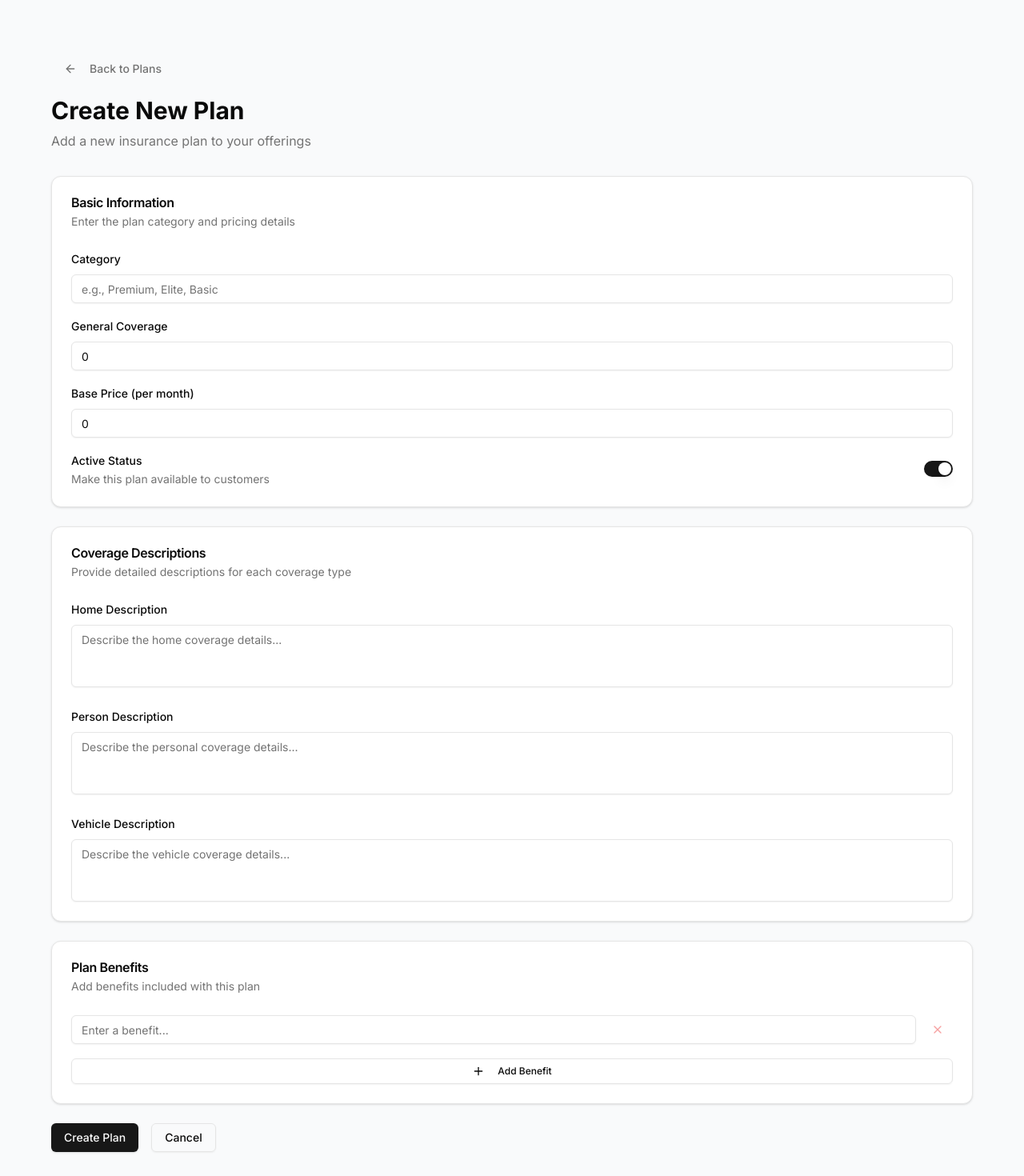
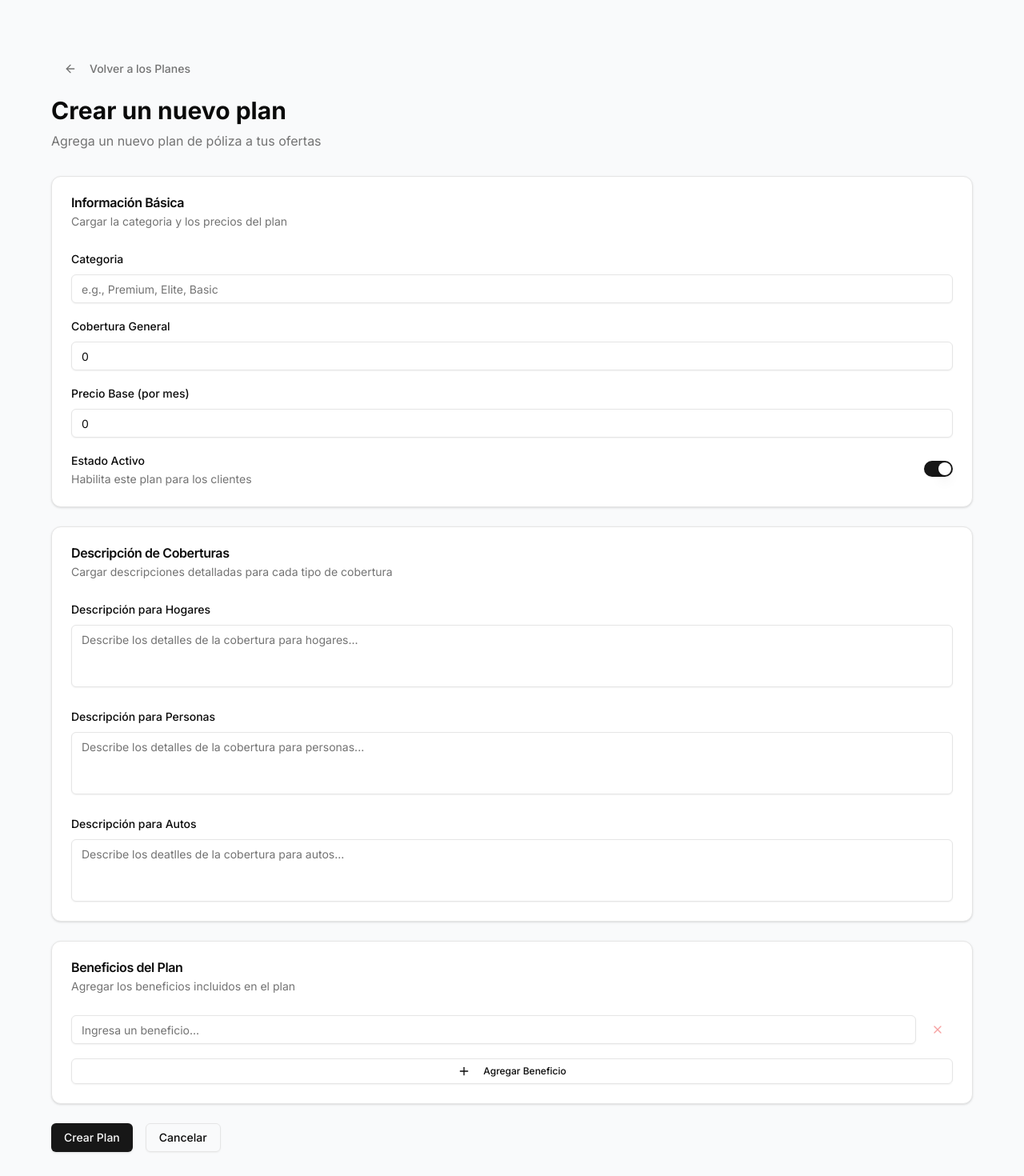
Before and after one commit to francoleon08/proyecto-aps, a Next.js app: page /plans/new in a window 1280 px wide. Shown: the part 120-1590 px from the top of the page at 80% size. Built offline with nearby package versions, Linux system fonts and the light colour scheme; no server answers.

Commit message:
chore: change UI texts to spanish

```diff
--- a/app/plans/[id]/edit/page.tsx
+++ b/app/plans/[id]/edit/page.tsx
@@ -31,11 +31,11 @@ export default function EditPlanPage() {
             <Link href="/plans">
               <Button variant="ghost" className="mb-4 text-muted-foreground hover:text-foreground">
                 <ArrowLeft className="h-4 w-4 mr-2" />
-                Back to Plans
+                Volver a los Planes
               </Button>
             </Link>
-            <h1 className="text-3xl font-bold text-foreground mb-2">Edit Plan</h1>
-            <p className="text-muted-foreground">Update the details of this insurance plan</p>
+            <h1 className="text-3xl font-bold text-foreground mb-2">Editar el plan</h1>
+            <p className="text-muted-foreground">Actualiza los detalles del plan de póliza</p>
           </div>
 
           <PlanForm initialData={plan} isEditing />
--- a/app/plans/[id]/page.tsx
+++ b/app/plans/[id]/page.tsx
@@ -32,18 +32,18 @@ export default function ViewPlanPage() {
             <Link href="/plans">
               <Button variant="ghost" className="mb-4 text-muted-foreground hover:text-foreground">
                 <ArrowLeft className="h-4 w-4 mr-2" />
-                Back to Plans
+                Volver a los Planes
               </Button>
             </Link>
             <div className="flex items-center justify-between">
               <div>
                 <h1 className="text-3xl font-bold text-foreground mb-2">{plan.category} Plan</h1>
-                <p className="text-muted-foreground">View detailed information about this insurance plan</p>
+                <p className="text-muted-foreground">Ver información detallada acerca de este plan de póliza</p>
               </div>
               <Link href={`/plans/${plan.id}/edit`}>
                 <Button className="bg-primary text-primary-foreground hover:bg-primary/90">
                   <Pencil className="h-4 w-4 mr-2" />
-                  Edit Plan
+                  Editar el plan
                 </Button>
               </Link>
             </div>
@@ -54,7 +54,7 @@ export default function ViewPlanPage() {
             <Card className="bg-card border-border">
               <CardHeader>
                 <div className="flex items-center justify-between">
-                  <CardTitle className="text-card-foreground">Plan Overview</CardTitle>
+                  <CardTitle className="text-card-foreground">Detalles del Plan</CardTitle>
                   <Badge
                     variant={plan.is_active ? 'default' : 'secondary'}
                     className={
@@ -67,14 +67,18 @@ export default function ViewPlanPage() {
               </CardHeader>
               <CardContent className="space-y-4">
                 <div>
-                  <label className="text-sm font-medium text-muted-foreground">Category</label>
+                  <label className="text-sm font-medium text-muted-foreground">Categoria</label>
                   <p className="text-lg font-semibold text-card-foreground mt-1">{plan.category}</p>
                 </div>
                 <div>
-                  <label className="text-sm font-medium text-muted-foreground">Base Price</label>
+                  <label className="text-sm font-medium text-muted-foreground">Precio Base</label>
                   <p className="text-lg font-semibold text-card-foreground mt-1">
                     ${plan.base_price.toFixed(2)} / month
                   </p>
+                </div>
+                <div>
+                  <label className="text-sm font-medium text-muted-foreground">Cobertura General</label>
+                  <p className="text-lg font-semibold text-card-foreground mt-1">${plan.general_coverage.toFixed(2)}</p>
                 </div>
               </CardContent>
             </Card>
@@ -82,16 +86,16 @@ export default function ViewPlanPage() {
             {plan.description && (
               <Card className="bg-card border-border">
                 <CardHeader>
-                  <CardTitle className="text-card-foreground">Coverage Descriptions</CardTitle>
+                  <CardTitle className="text-card-foreground">Descripciones de Cobertura</CardTitle>
                   <CardDescription className="text-muted-foreground">
-                    Detailed coverage information for each category
+                    Información detallada de cada cobertura
                   </CardDescription>
                 </CardHeader>
                 <CardContent className="space-y-6">
                   <div>
                     <h3 className="text-sm font-semibold text-card-foreground mb-2 flex items-center gap-2">
                       <span className="h-2 w-2 rounded-full bg-primary"></span>
-                      Home Coverage
+                      Cobertura Hogar
                     </h3>
                     <p className="text-muted-foreground leading-relaxed">
                       {(plan.description as { home: string }).home}
@@ -100,7 +104,7 @@ export default function ViewPlanPage() {
                   <div>
                     <h3 className="text-sm font-semibold text-card-foreground mb-2 flex items-center gap-2">
                       <span className="h-2 w-2 rounded-full bg-primary"></span>
-                      Person Coverage
+                      Cobertura Persona
                     </h3>
                     <p className="text-muted-foreground leading-relaxed">
                       {(plan.description as { person: string }).person}
@@ -109,7 +113,7 @@ export default function ViewPlanPage() {
                   <div>
                     <h3 className="text-sm font-semibold text-card-foreground mb-2 flex items-center gap-2">
                       <span className="h-2 w-2 rounded-full bg-primary"></span>
-                      Vehicle Coverage
+                      Cobertura Auto
                     </h3>
                     <p className="text-muted-foreground leading-relaxed">
                       {(plan.description as { vehicle: string }).vehicle}
@@ -121,9 +125,9 @@ export default function ViewPlanPage() {
             {/* Benefits */}
             <Card className="bg-card border-border">
               <CardHeader>
-                <CardTitle className="text-card-foreground">Plan Benefits</CardTitle>
+                <CardTitle className="text-card-foreground">Beneficios del Plan</CardTitle>
                 <CardDescription className="text-muted-foreground">
-                  Additional benefits included with this plan
+                  Beneficios adicionales incluidos en el plan
                 </CardDescription>
               </CardHeader>
               <CardContent>
--- a/app/plans/new/page.tsx
+++ b/app/plans/new/page.tsx
@@ -10,20 +10,13 @@ export default function NewPlanPage() {
       <div className="p-8">
         <div className="mb-8">
           <Link href="/plans">
-            <Button
-              variant="ghost"
-              className="mb-4 text-muted-foreground hover:text-foreground"
-            >
+            <Button variant="ghost" className="mb-4 text-muted-foreground hover:text-foreground">
               <ArrowLeft className="h-4 w-4 mr-2" />
-              Back to Plans
+              Volver a los Planes
             </Button>
           </Link>
-          <h1 className="text-3xl font-bold text-foreground mb-2">
-            Create New Plan
-          </h1>
-          <p className="text-muted-foreground">
-            Add a new insurance plan to your offerings
-          </p>
+          <h1 className="text-3xl font-bold text-foreground mb-2">Crear un nuevo plan</h1>
+          <p className="text-muted-foreground">Agrega un nuevo plan de póliza a tus ofertas</p>
         </div>
 
         <PlanForm />
--- a/app/plans/page.tsx
+++ b/app/plans/page.tsx
@@ -46,37 +46,37 @@ export default function PlansListPage() {
           <Link href="/dashboard/admin">
             <Button variant="ghost" className="mb-4 text-muted-foreground hover:text-foreground">
               <ArrowLeft className="h-4 w-4 mr-2" />
-              Back to Dashboard
+              Volver al Dashboard
             </Button>
           </Link>
           <div className="flex items-center justify-between mb-8">
             <div>
-              <h1 className="text-3xl font-bold text-foreground mb-2">Insurance Plans</h1>
-              <p className="text-muted-foreground">Manage your global insurance plan offerings</p>
+              <h1 className="text-3xl font-bold text-foreground mb-2">Planes de Póliza</h1>
+              <p className="text-muted-foreground">Administre los planes de póliza ofrecidos</p>
             </div>
             <Link href="/plans/new">
               <Button className="bg-primary text-primary-foreground hover:bg-primary/90">
                 <Plus className="h-4 w-4 mr-2" />
-                New Plan
+                Nuevo Plan
               </Button>
             </Link>
           </div>
 
           <Card className="bg-card border-border">
             <CardHeader>
-              <CardTitle className="text-card-foreground">All Plans</CardTitle>
+              <CardTitle className="text-card-foreground">Todos los Planes</CardTitle>
               <CardDescription className="text-muted-foreground">
-                View and manage all insurance plans in the system
+                Visualice y maneje todos sus planes de póliza en el sistema
               </CardDescription>
             </CardHeader>
             <CardContent>
               <Table>
                 <TableHeader>
                   <TableRow className="border-border hover:bg-transparent">
-                    <TableHead className="text-muted-foreground">Category</TableHead>
-                    <TableHead className="text-muted-foreground">Base Price</TableHead>
-                    <TableHead className="text-muted-foreground">Status</TableHead>
-                    <TableHead className="text-right text-muted-foreground">Actions</TableHead>
+                    <TableHead className="text-muted-foreground">Categoría</TableHead>
+                    <TableHead className="text-muted-foreground">Precio Base</TableHead>
+                    <TableHead className="text-muted-foreground">Estado</TableHead>
+                    <TableHead className="text-right text-muted-foreground">Acciones</TableHead>
                   </TableRow>
                 </TableHeader>
                 <TableBody>
@@ -129,9 +129,10 @@ export default function PlansListPage() {
                                 <span className="sr-only">Delete</span>
                               </Button>
                             }
-                            title="Delete Plan?"
-                            description="Are you sure you want to delete this plan? This action cannot be undone."
-                            confirmText="Delete"
+                            title="¿Estas seguro de eliminar el plan? "
+                            description="Esta acción no podrá ser revertida."
+                            confirmText="Eliminar"
+                            cancelText="Cancelar"
                             onConfirm={async () => handleDelete(plan.id)}
                           />
                         </div>
--- a/components/plan-form.tsx
+++ b/components/plan-form.tsx
@@ -67,28 +67,28 @@ export function PlanForm({ initialData, isEditing = false }: PlanFormProps) {
     }
     if (isEditing) {
       if (!initialData?.id) {
-        toast.error('Invalid plan ID')
+        toast.error('El id del plan es inválido')
         setLoading(false)
         return
       }
       updatePlan(initialData.id, plan)
         .then(() => {
-          toast.success('Plan updated successfully')
+          toast.success('El plan ha sido actualizado correctamente')
           router.push('/plans')
         })
         .catch((error) => {
-          toast.error('There was an error updating the plan')
+          toast.error('Ocurrió un error actualizando los datos del plan')
           console.error(error)
           setLoading(false)
         })
     } else {
       createPlan(plan)
         .then(() => {
-          toast.success('Plan created successfully')
+          toast.success('El plan ha sido creado correctamente')
           router.push('/plans')
         })
         .catch((error) => {
-          toast.error('There was an error creating the plan')
+          toast.error('Ocurrió un error creando el plan')
           console.error(error)
           setLoading(false)
         })
@@ -110,15 +110,15 @@ export function PlanForm({ initialData, isEditing = false }: PlanFormProps) {
       {/* Basic Information */}
       <Card className="bg-card border-border">
         <CardHeader>
-          <CardTitle className="text-card-foreground">Basic Information</CardTitle>
+          <CardTitle className="text-card-foreground">Información Básica</CardTitle>
           <CardDescription className="text-muted-foreground">
-            Enter the plan category and pricing details
+            Cargar la categoria y los precios del plan
           </CardDescription>
         </CardHeader>
         <CardContent className="space-y-4">
           <div className="space-y-2">
             <Label htmlFor="category" className="text-card-foreground">
-              Category
+              Categoria
             </Label>
             <Input
               id="category"
@@ -131,7 +131,7 @@ export function PlanForm({ initialData, isEditing = false }: PlanFormProps) {
           </div>
           <div className="space-y-2">
             <Label htmlFor="general_coverage" className="text-card-foreground">
-              General Coverage
+              Cobertura General
             </Label>
             <Input
               id="general_coverage"
@@ -147,7 +147,7 @@ export function PlanForm({ initialData, isEditing = false }: PlanFormProps) {
           </div>
           <div className="space-y-2">
             <Label htmlFor="basePrice" className="text-card-foreground">
-              Base Price (per month)
+              Precio Base (por mes)
             </Label>
             <Input
               id="basePrice"
@@ -164,9 +164,9 @@ export function PlanForm({ initialData, isEditing = false }: PlanFormProps) {
           <div className="flex items-center justify-between">
             <div className="space-y-0.5">
               <Label htmlFor="active" className="text-card-foreground">
-                Active Status
+                Estado Activo
               </Label>
-              <p className="text-sm text-muted-foreground">Make this plan available to customers</p>
+              <p className="text-sm text-muted-foreground">Habilita este plan para los clientes</p>
             </div>
             <Switch id="active" checked={isActive} onCheckedChange={setIsActive} />
           </div>
@@ -176,19 +176,19 @@ export function PlanForm({ initialData, isEditing = false }: PlanFormProps) {
       {/* Coverage Descriptions */}
       <Card className="bg-card border-border">
         <CardHeader>
-          <CardTitle className="text-card-foreground">Coverage Descriptions</CardTitle>
+          <CardTitle className="text-card-foreground">Descripción de Coberturas</CardTitle>
           <CardDescription className="text-muted-foreground">
-            Provide detailed descriptions for each coverage type
+            Cargar descripciones detalladas para cada tipo de cobertura
           </CardDescription>
         </CardHeader>
         <CardContent className="space-y-6">
           <div className="space-y-2">
             <Label htmlFor="homeDescription" className="text-card-foreground">
-              Home Description
+              Descripción para Hogares
             </Label>
             <Textarea
               id="homeDescription"
-              placeholder="Describe the home coverage details..."
+              placeholder="Describe los detalles de la cobertura para hogares..."
               value={homeDescription}
               required
               onChange={(e) => setHomeDescription(e.target.value)}
@@ -198,11 +198,11 @@ export function PlanForm({ initialData, isEditing = false }: PlanFormProps) {
           </div>
           <div className="space-y-2">
             <Label htmlFor="personDescription" className="text-card-foreground">
-              Person Description
+              Descripción para Personas
             </Label>
             <Textarea
               id="personDescription"
-              placeholder="Describe the personal coverage details..."
+              placeholder="Describe los detalles de la cobertura para personas..."
               value={personDescription}
               required
               onChange={(e) => setPersonDescription(e.target.value)}
@@ -212,11 +212,11 @@ export function PlanForm({ initialData, isEditing = false }: PlanFormProps) {
           </div>
           <div className="space-y-2">
             <Label htmlFor="vehicleDescription" className="text-card-foreground">
-              Vehicle Description
+              Descripción para Autos
             </Label>
             <Textarea
               id="vehicleDescription"
-              placeholder="Describe the vehicle coverage details..."
+              placeholder="Describe los deatlles de la cobertura para autos..."
               value={vehicleDescription}
               required
               onChange={(e) => setVehicleDescription(e.target.value)}
@@ -230,14 +230,16 @@ export function PlanForm({ initialData, isEditing = false }: PlanFormProps) {
       {/* Benefits */}
       <Card className="bg-card border-border">
         <CardHeader>
-          <CardTitle className="text-card-foreground">Plan Benefits</CardTitle>
-          <CardDescription className="text-muted-foreground">Add benefits included with this plan</CardDescription>
+          <CardTitle className="text-card-foreground">Beneficios del Plan</CardTitle>
+          <CardDescription className="text-muted-foreground">
+            Agregar los beneficios incluidos en el plan
+          </CardDescription>
         </CardHeader>
         <CardContent className="space-y-4">
           {benefits.map((benefit, index) => (
             <div key={index} className="flex items-center gap-2">
               <Input
-                placeholder="Enter a benefit..."
+                placeholder="Ingresa un beneficio..."
                 value={benefit}
                 required
                 onChange={(e) => updateBenefit(index, e.target.value)}
@@ -264,7 +266,7 @@ export function PlanForm({ initialData, isEditing = false }: PlanFormProps) {
             className="w-full border-border text-foreground hover:bg-accent bg-transparent"
           >
             <Plus className="h-4 w-4 mr-2" />
-            Add Benefit
+            Agregar Beneficio
           </Button>
         </CardContent>
       </Card>
@@ -272,14 +274,14 @@ export function PlanForm({ initialData, isEditing = false }: PlanFormProps) {
       {/* Actions */}
       <div className="flex items-center gap-4">
         <Button type="submit" className="bg-primary text-primary-foreground hover:bg-primary/90" disabled={loading}>
-          {isEditing ? 'Update Plan' : 'Create Plan'}
+          {isEditing ? 'Actualizar Plan' : 'Crear Plan'}
         </Button>
         <Button
           variant="outline"
           onClick={handleCancel}
           className="border-border text-foreground hover:bg-accent bg-transparent"
         >
-          Cancel
+          Cancelar
         </Button>
       </div>
     </form>
```
